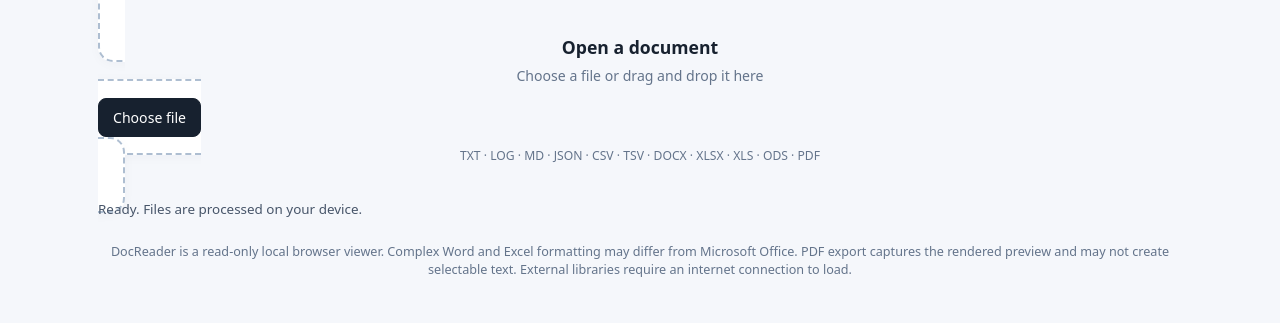
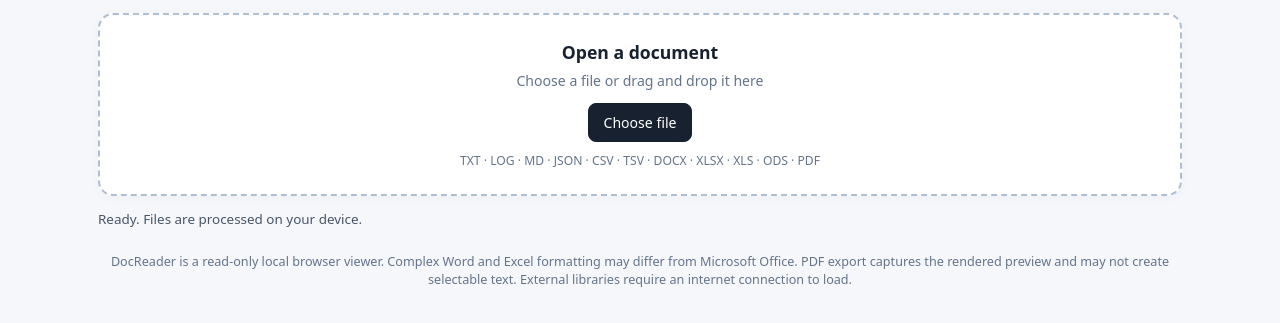
Before and after one commit to noagrp/docreader, a plain HTML site: page index.html in a window 1280 px wide. Shown: the part 95-418 px from the top of the page. Drawn offline with nearby package versions, Linux system fonts and the light colour scheme.

Commit message:
Fix DocReader upload area layout by rendering file label as full-width block

```diff
--- a/index.html
+++ b/index.html
@@ -13,7 +13,7 @@
 :root{font-family:system-ui,-apple-system,BlinkMacSystemFont,"Segoe UI",sans-serif;color:#17212f;background:#f5f7fb;font-synthesis:none}
 *{box-sizing:border-box}body{margin:0}.shell{max-width:1120px;margin:auto;padding:24px 18px 55px}
 header{display:flex;align-items:center;justify-content:space-between;gap:15px;margin-bottom:22px;flex-wrap:wrap}h1{font-size:1.75rem;letter-spacing:-.04em;margin:0}.tagline{font-size:.91rem;color:#64748b;margin:4px 0 0}.chip{border:1px solid #cbd5e1;background:white;color:#475569;border-radius:99px;padding:7px 12px;font-size:.75rem}
-.panel{background:white;border:1px solid #dfe5ee;border-radius:15px;box-shadow:0 2px 12px #1e293b08}.upload{padding:25px;text-align:center;border:2px dashed #aebed1;background:#fff;cursor:pointer;outline-offset:3px}.upload.drag{background:#eff6ff;border-color:#2563eb}.upload b{display:block;font-size:1.1rem}.upload p{font-size:.88rem;color:#64748b;margin:7px 0 13px}.upload input{display:none}
+.panel{background:white;border:1px solid #dfe5ee;border-radius:15px;box-shadow:0 2px 12px #1e293b08}.upload{display:block;width:100%;padding:25px;text-align:center;border:2px dashed #aebed1;background:#fff;cursor:pointer;outline-offset:3px}.upload.drag{background:#eff6ff;border-color:#2563eb}.upload b{display:block;font-size:1.1rem}.upload p{font-size:.88rem;color:#64748b;margin:7px 0 13px}.upload input{display:none}
 button,.pick{display:inline-flex;align-items:center;justify-content:center;gap:5px;min-height:38px;padding:9px 14px;border-radius:8px;border:1px solid #cbd5e1;background:white;color:#17212f;font:inherit;font-size:.88rem;cursor:pointer}button:hover,.pick:hover{background:#f1f5f9}button:disabled{opacity:.5;cursor:not-allowed}.primary{background:#17212f;border-color:#17212f;color:white}.primary:hover{background:#334155}.pick{background:#17212f;border-color:#17212f;color:white}.pick:hover{background:#334155}.formats{font-size:.76rem;color:#64748b;margin-top:10px}
 .toolbar{display:flex;align-items:center;gap:9px;flex-wrap:wrap;padding:15px;margin-top:16px}.filename{font-weight:700;overflow-wrap:anywhere;flex:1;min-width:170px}.meta{font-weight:400;font-size:.76rem;color:#64748b;display:block;margin-top:3px}.search{width:175px;max-width:100%;min-height:38px;padding:8px 10px;border:1px solid #cbd5e1;border-radius:8px;font:inherit;font-size:.88rem}.settings{padding:0 15px 15px;display:flex;gap:16px;align-items:center;flex-wrap:wrap}.settings label{font-size:.79rem;color:#475569;display:flex;align-items:center;gap:7px}select{padding:7px 10px;border:1px solid #cbd5e1;border-radius:7px;background:white;color:#17212f;font:inherit;font-size:.85rem}
 .status{font-size:.84rem;margin:14px 0;color:#475569;min-height:22px}.status.error{color:#b42318}.status.warn{color:#9a6700}
```
